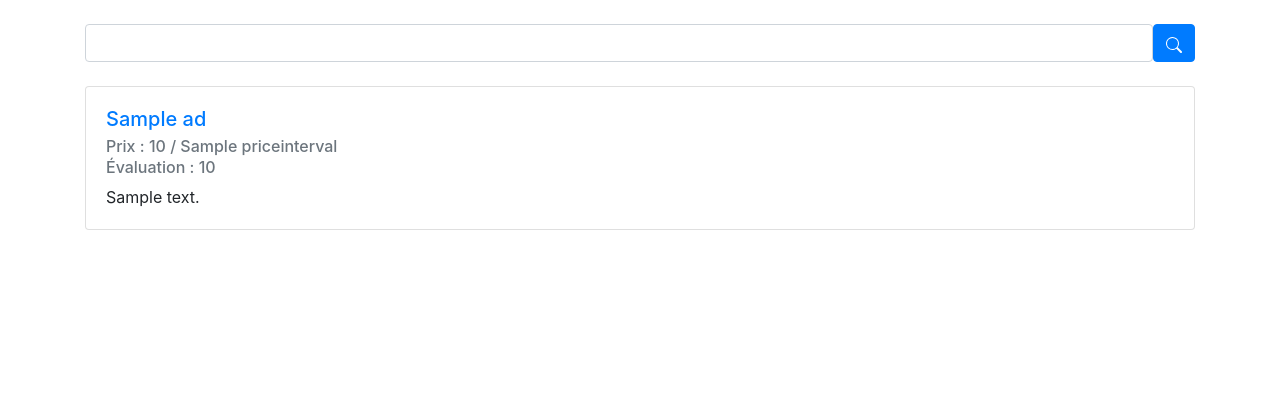
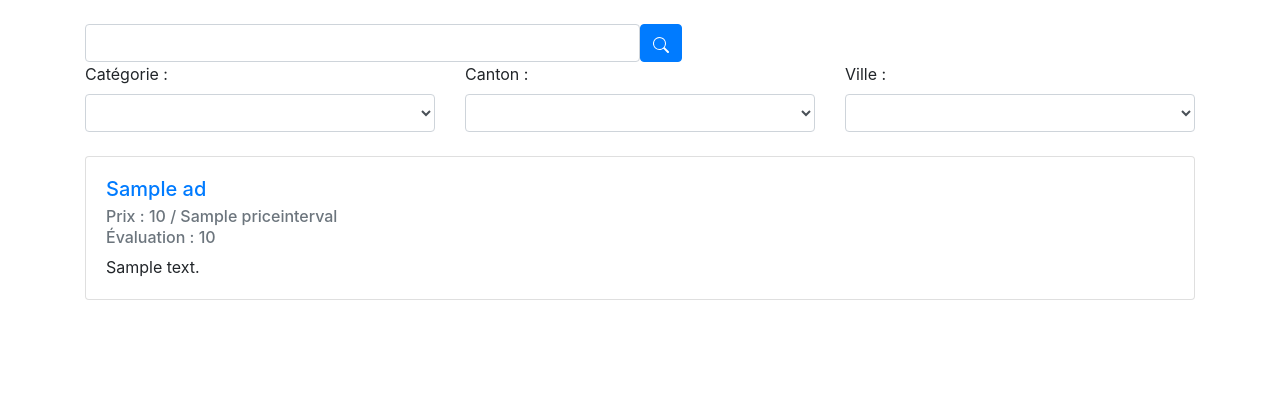
Before and after one commit to Balkghar/2023-BDR-Projet, a PHP site: template Code/src/templates/homepage.php in a window 1280 px wide. Shown: the part 56-476 px from the top of the page. Run offline with PHP 8.4, Linux system fonts and the light colour scheme; the template is opened without the code that fills it: most values are stand-ins (such as "Sample title", 1, 10 or a date in 2020).

Commit message:
research bar nearly working, need some adjustment

```diff
--- a/Code/src/templates/homepage.php
+++ b/Code/src/templates/homepage.php
@@ -2,18 +2,85 @@
 include('header.php');
 
 ?>
-<form class="form-inline" action="<?php echo $_SERVER['PHP_SELF']; ?>" method="get">
+<style>
+   .full-width-input {
+      width: 100%;
+   }
+</style>
 
-   <input type="text" class="form-control flex-fill" id="search" name="search" <?php
+<form action="<?php echo $_SERVER['PHP_SELF']; ?>" method="get">
+   <div class="row">
+      <div class="col pr-0">
+         <input type="text" class="form-control" id="search" name="search" <?php
                                                                            if (isset($_GET['search'])) {
                                                                               echo ("value=" . $_GET['search']);
                                                                            }
                                                                            ?>>
+      </div>
+      <div class="col pl-0">
          <button class="btn btn-primary">
             <svg xmlns="http://www.w3.org/2000/svg" width="16" height="16" fill="currentColor" class="bi bi-search" viewBox="0 0 16 16">
                <path d="M11.742 10.344a6.5 6.5 0 1 0-1.397 1.398h-.001c.03.04.062.078.098.115l3.85 3.85a1 1 0 0 0 1.415-1.414l-3.85-3.85a1.007 1.007 0 0 0-.115-.1zM12 6.5a5.5 5.5 0 1 1-11 0 5.5 5.5 0 0 1 11 0" />
             </svg>
          </button>
+      </div>
+   </div>
+
+   <div class="row">
+
+      <div class="col">
+         <label for="startDate">Catégorie :</label>
+         <select class="form-control" name="category" id="category">
+            <option value=""></option>
+
+            <?php
+            foreach ($categories as $category) {
+               if (isset($_GET['category']) and $_GET['category'] == $category['name']) {
+                  $tmp = "selected=\"selected\"";
+               } else {
+                  $tmp = "";
+               }
+               echo ("<option " . $tmp . " value=\"" . $category['name'] . "\">" . $category['name'] . "</option>");
+            }
+            ?>
+         </select>
+      </div>
+
+      <div class="col">
+         <label for="paymentMethod">Canton :</label>
+         <select class="form-control" name="canton" id="canton">
+            <option value=""></option>
+            <?php
+            foreach ($cantons as $canton) {
+               if (isset($_GET['canton']) and $_GET['canton'] == $canton) {
+                  $tmp = "selected=\"selected\"";
+               } else {
+                  $tmp = "";
+               }
+               echo ("<option " . $tmp . " value=\"" . $canton . "\">" . $canton . "</option>");
+            }
+            ?>
+         </select>
+      </div>
+
+      <div class="col">
+         <label for="startDate">Ville :</label>
+         <select class="form-control" name="zipCity" id="zipCity">
+
+            <option value=""></option>
+            <?php
+            foreach ($cities as $city) {
+               if (isset($_GET['zipCity']) and $_GET['zipCity'] == $city['zip']) {
+                  $tmp = "selected=\"selected\"";
+               } else {
+                  $tmp = "";
+               }
+               echo ("<option " . $tmp . " value=\"" . $city['zip'] . "\">" . $city['name'] . " / " . $city['zip'] . "</option>");
+            }
+            ?>
+         </select>
+      </div>
+   </div>
 </form><br>
 <?php
 foreach ($ads as $ad) {
```
Also changed, not shown: Code/src/index.php (+8 -4 lines), Code/src/src/model.php (+25 -2 lines). Lines whose indentation alone changed are shown as unchanged.
